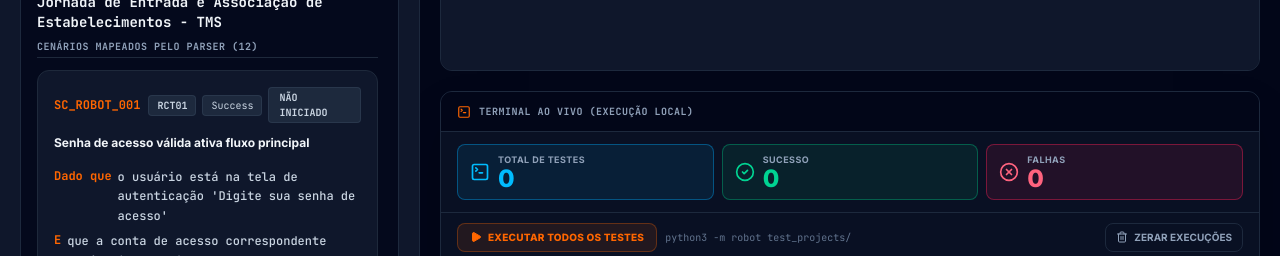
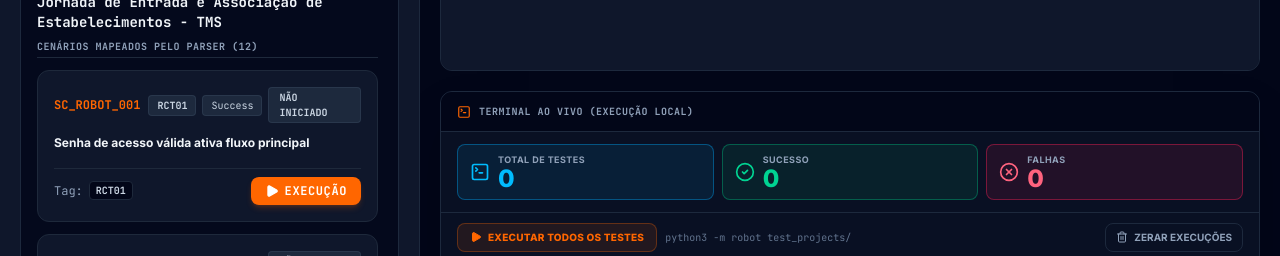
Before and after one commit to reinaldorossetti/TestManagementSystem, a Next.js app: page / in a window 1280 px wide. Shown: the part 696-952 px from the top of the page. Built offline with nearby package versions, Linux system fonts and the light colour scheme; no server answers; the database is empty.

Commit message:
update scenario cards to start collapsed by default and expand BDD description on click; document rule in AGENTS.md and GEMINI.md

```diff
--- a/src/components/views/WorkspaceView.tsx
+++ b/src/components/views/WorkspaceView.tsx
@@ -326,6 +326,7 @@ export const WorkspaceView: React.FC<WorkspaceViewProps> = ({
             {parsedFeature.scenarios.map((sc) => {
               const status = scenarioStatuses[sc.id] || 'Not executed';
               const primaryTag = sc.tags[0] ? sc.tags[0].replace(/^@/, '') : sc.id;
+              const isSelected = selectedScenarioId === sc.id;
 
               let statusText = 'NÃO INICIADO';
               if (status === 'PASS' || status === 'Passed') statusText = 'PASS';
@@ -335,10 +336,10 @@ export const WorkspaceView: React.FC<WorkspaceViewProps> = ({
               return (
                 <div
                   key={sc.id}
-                  onClick={() => setSelectedScenarioId(sc.id)}
+                  onClick={() => setSelectedScenarioId((prev) => (prev === sc.id ? null : sc.id))}
                   data-testid={`terminal-scenario-card-${sc.id}`}
                   className={`bg-slate-900 border rounded-xl p-4 flex flex-col gap-3 transition-all cursor-pointer ${
-                    selectedScenarioId === sc.id ? 'border-[#FF6600] ring-1 ring-[#FF6600]/30' : 'border-[#1e293b] hover:border-slate-700'
+                    isSelected ? 'border-[#FF6600] ring-1 ring-[#FF6600]/30 shadow-lg shadow-[#FF6600]/5' : 'border-[#1e293b] hover:border-slate-700'
                   }`}
                 >
                   {/* Top card metadata row */}
@@ -367,7 +368,9 @@ export const WorkspaceView: React.FC<WorkspaceViewProps> = ({
                     {sc.title}
                   </h4>
 
-                  {/* Documentation box */}
+                  {/* Expanded BDD Content: Documentation box & Steps list (rendered only when card is clicked/selected) */}
+                  {isSelected && (
+                    <>
                       {sc.documentation && (
                         <div className="bg-slate-950/90 border border-[#1e293b] rounded-lg p-3 my-1 flex flex-col gap-1">
                           <span className="text-[10px] font-extrabold uppercase tracking-wider text-[#FF6600]">
@@ -379,7 +382,6 @@ export const WorkspaceView: React.FC<WorkspaceViewProps> = ({
                         </div>
                       )}
 
-                  {/* BDD Steps list matching screenshot */}
                       <div className="flex flex-col gap-1.5 font-mono text-xs my-1 text-slate-300">
                         {sc.steps.map((st, sIdx) => {
                           const keyword = st.rawType || (
@@ -400,6 +402,8 @@ export const WorkspaceView: React.FC<WorkspaceViewProps> = ({
                           );
                         })}
                       </div>
+                    </>
+                  )}
 
                   {/* Footer row with tag and EXECUÇÃO button */}
                   <div className="flex items-center justify-between pt-2 border-t border-[#1e293b] mt-1">
```
Also changed, not shown: 2 other files (tests, documents, lock files or other folders). Lines whose indentation alone changed are shown as unchanged.
